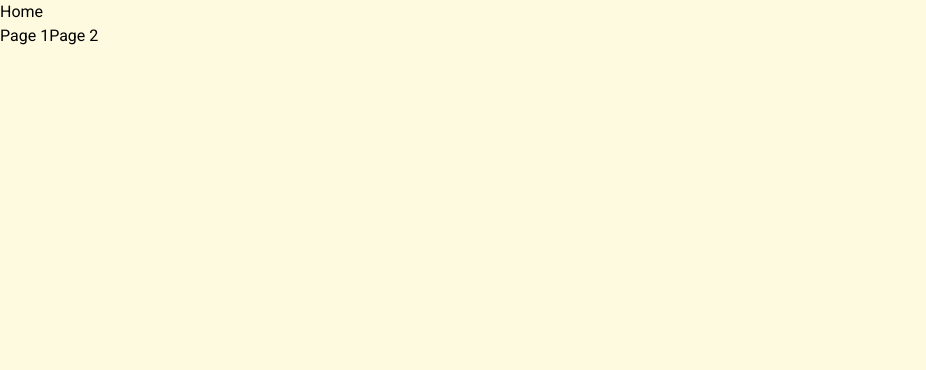
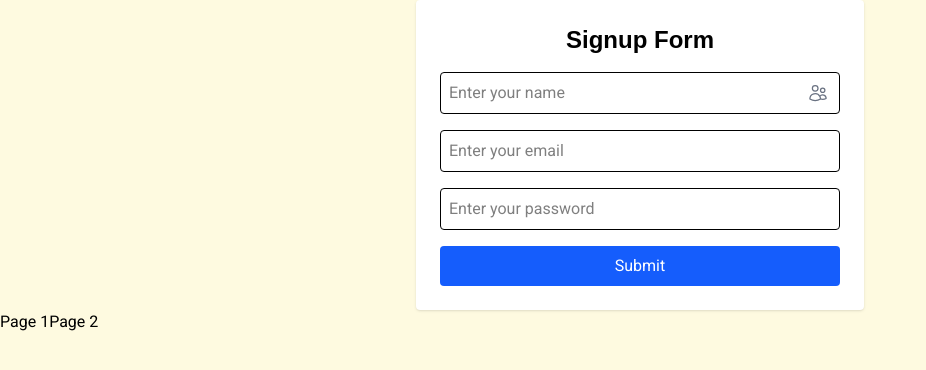
Before and after one commit to Arman-Abbasian/MatchMood, a Vue app: page /auth/signup in a window 1280 px wide. Before the commit this address had no page. Shown: the top 370 px of the page, without its empty margins (0-926 px from the left). Built offline with nearby package versions, Linux system fonts and the light colour scheme.

Commit message:
work on veevalidate and signup page

```diff
--- a/package.json
+++ b/package.json
@@ -9,6 +9,7 @@
     "preview": "vite preview"
   },
   "dependencies": {
+    "@heroicons/vue": "^2.2.0",
     "@tailwindcss/vite": "^4.1.14",
     "tailwindcss": "^4.1.14",
     "vee-validate": "^4.15.1",
--- a/src/components/InputComp.vue
+++ b/src/components/InputComp.vue
@@ -5,13 +5,31 @@ import { defineProps } from 'vue'
 const props = defineProps<{
   name: string
   type?: string
-  label?: string
   placeholder?: string
 }>()
 </script>
 
 <template>
-  <Field name="name" type="type" place />
-  <ErrorMessage name="name" />
+  <div class="mb-4">
+    <div class="relative">
+      <!-- Field -->
+      <Field
+        :name="name"
+        :type="type || 'text'"
+        :id="name"
+        :placeholder="placeholder"
+        class="border p-2 w-full rounded focus:outline-none focus:ring focus:ring-blue-300"
+      />
+      <!-- Icon -->
+      <span class="absolute right-3 top-1/2 -translate-y-1/2 text-gray-500">
+        <slot name="icon" />
+      </span>
+    </div>
+    <!-- Error message -->
+    <ErrorMessage :name="name" class="text-red-500 text-sm mt-1 block" />
+  </div>
 </template>
-<style scoped></style>
+
+<style scoped>
+/* optional styles */
+</style>
--- /dev/null
+++ b/src/pages/guest/Auth.vue
@@ -0,0 +1,6 @@
+<script setup lang="ts"></script>
+
+<template>
+  <router-view></router-view>
+</template>
+<style scoped></style>
--- a/src/pages/guest/Signup.vue
+++ b/src/pages/guest/Signup.vue
@@ -1,13 +1,63 @@
 <script setup lang="ts">
-import { Form, Field, ErrorMessage } from 'vee-validate'
-import * as yup from 'yup'
-const schema = yup.object({
-  email: yup.string().required().email(),
-  password: yup.string().required().min(8),
+import InputComp from '@/components/InputComp.vue'
+import { Form } from 'vee-validate'
+import * as Yup from 'yup'
+import { UsersIcon } from '@heroicons/vue/24/outline'
+
+const schema = Yup.object({
+  name: Yup.string()
+    .required('Name is required')
+    .min(3, 'At least 3 characters'),
+  email: Yup.string().required('Email is required').email('Invalid email'),
+  password: Yup.string()
+    .required('Password is required')
+    .min(6, 'At least 6 characters'),
 })
+
+const onSubmit = (values: any) => {
+  console.log(values)
+}
 </script>
 
 <template>
-  <div>Sign up</div>
+  <Form
+    @submit="onSubmit"
+    :validation-schema="schema"
+    class="max-w-md mx-auto p-6 bg-white rounded shadow"
+  >
+    <h2 class="text-2xl font-semibold mb-4 text-center">Signup Form</h2>
+
+    <InputComp
+      name="name"
+      label="Name"
+      placeholder="Enter your name"
+      icon="fa-solid fa-user"
+    >
+      <template #icon> <UsersIcon class="w-5 h-5 text-gray-500" /> </template
+    ></InputComp>
+
+    <InputComp
+      name="email"
+      type="email"
+      label="Email"
+      placeholder="Enter your email"
+      icon="UserIcon"
+    />
+
+    <InputComp
+      name="password"
+      type="password"
+      label="Password"
+      placeholder="Enter your password"
+      icon="fa-solid fa-lock"
+    />
+
+    <button
+      type="submit"
+      class="bg-blue-600 text-white w-full py-2 rounded hover:bg-blue-700 transition"
+    >
+      Submit
+    </button>
+  </Form>
 </template>
 <style scoped></style>
--- a/src/router.ts
+++ b/src/router.ts
@@ -3,6 +3,7 @@ import {
   createWebHistory,
   type RouteLocationNormalized,
 } from 'vue-router'
+import Auth from './pages/guest/Auth.vue'
 
 const Home = () => import('@/pages/Home.vue')
 const User = () => import('@/pages/user/User.vue')
@@ -36,14 +37,15 @@ const routes = [
   },
   {
     path: '/auth',
-    component: Home,
+    component: Auth,
 
     beforeEnter: (
       to: RouteLocationNormalized,
       from: RouteLocationNormalized,
       next: (location?: string | false | void) => void
     ) => {
-      const isLoggedIn = !!localStorage.getItem('accessToken')
+      // const isLoggedIn = !!localStorage.getItem('accessToken')
+      const isLoggedIn = false
 
       if (isLoggedIn) {
         next('/dashboard')
--- a/src/style.css
+++ b/src/style.css
@@ -7,6 +7,8 @@
   --color-background: var(--background);
   --color-secondary-dark: var(--secondary-dark);
   --color-secondary-light: var(--secondary-light);
+  --color-error: var(--error);
+  --color-success: var(--success);
 
   --font-family-system: 'roboto', -apple-system, sans-serif;
 }
@@ -71,6 +73,8 @@
   --background: #fefae0;
   --primary-dark: #283618;
   --primary-light: #606c38;
+  --error: #e11d48;
+  --success: #059669;
 }
 
 body {
```
Also changed, not shown: 1 other file (tests, documents, lock files or other folders).
